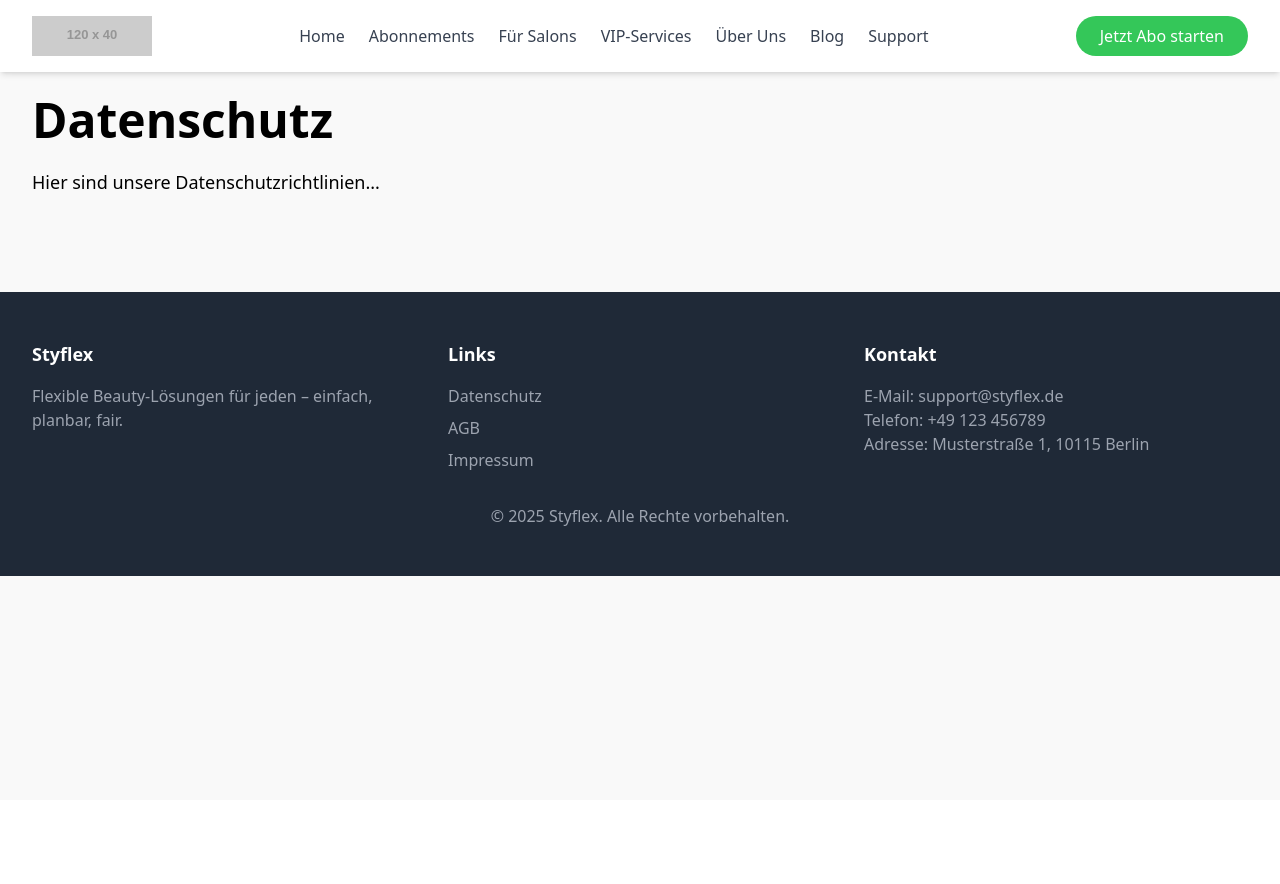
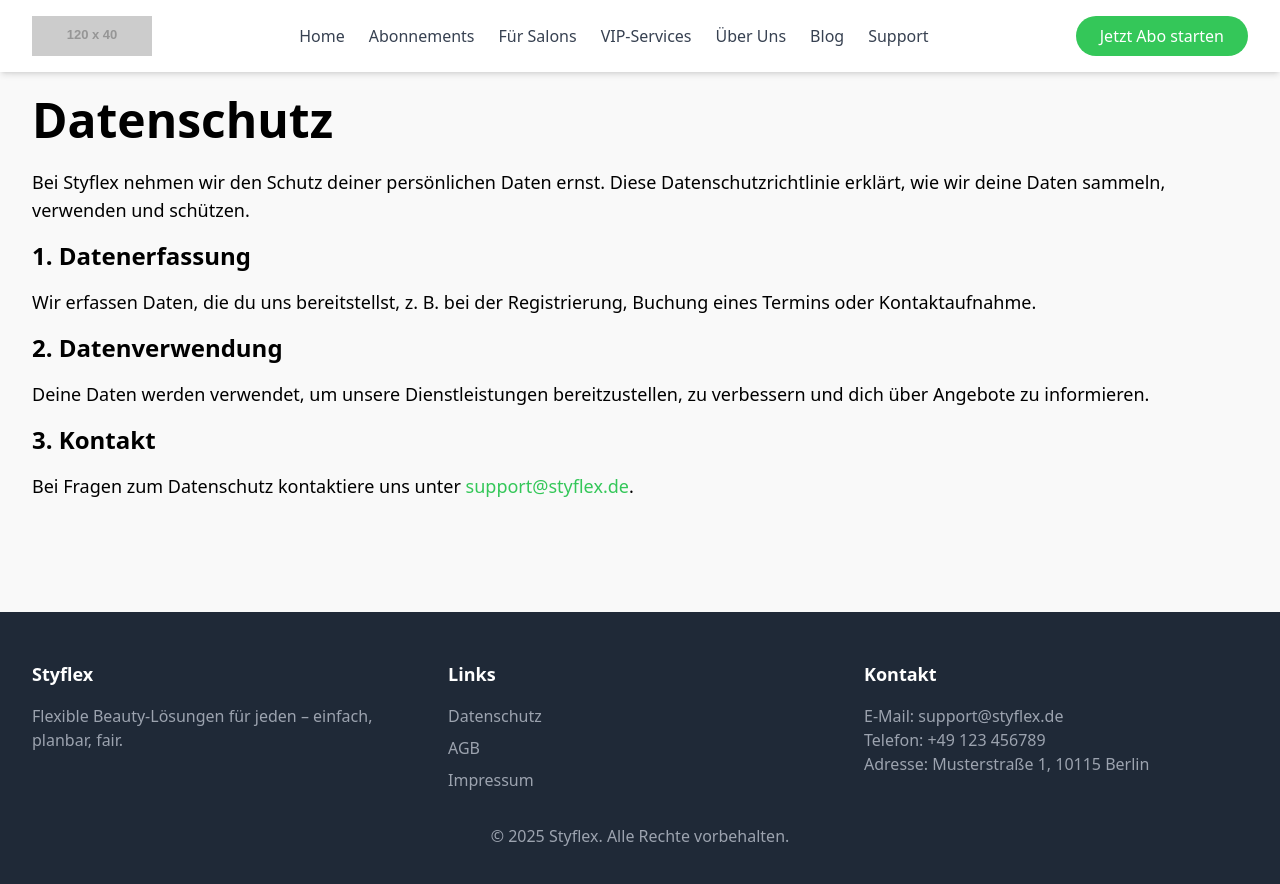
Before and after one commit to omarawel/styflex, a Next.js app: page /datenschutz in a window 1280 px wide. Shown: the top 884 px of the page. Before the commit the page ends 800 px from the top, so only its background shows below. Built offline with nearby package versions, Linux system fonts and the light colour scheme.

Commit message:
Update datenschutz.tsx

```diff
--- a/pages/datenschutz.tsx
+++ b/pages/datenschutz.tsx
@@ -1,4 +1,5 @@
 import Head from 'next/head';
+import Link from 'next/link';
 import Header from '../components/Header';
 import Footer from '../components/Footer';
 
@@ -13,7 +14,21 @@ export default function Datenschutz() {
       <section className="py-24">
         <div className="max-w-7xl mx-auto px-4 sm:px-6 lg:px-8">
           <h1 className="text-5xl font-bold mb-6">Datenschutz</h1>
-          <p className="text-lg">Hier sind unsere Datenschutzrichtlinien...</p>
+          <p className="text-lg mb-4">
+            Bei Styflex nehmen wir den Schutz deiner persönlichen Daten ernst. Diese Datenschutzrichtlinie erklärt, wie wir deine Daten sammeln, verwenden und schützen.
+          </p>
+          <h2 className="text-2xl font-semibold mb-4">1. Datenerfassung</h2>
+          <p className="text-lg mb-4">
+            Wir erfassen Daten, die du uns bereitstellst, z. B. bei der Registrierung, Buchung eines Termins oder Kontaktaufnahme.
+          </p>
+          <h2 className="text-2xl font-semibold mb-4">2. Datenverwendung</h2>
+          <p className="text-lg mb-4">
+            Deine Daten werden verwendet, um unsere Dienstleistungen bereitzustellen, zu verbessern und dich über Angebote zu informieren.
+          </p>
+          <h2 className="text-2xl font-semibold mb-4">3. Kontakt</h2>
+          <p className="text-lg mb-4">
+            Bei Fragen zum Datenschutz kontaktiere uns unter <a href="mailto:support@styflex.de" className="text-primary">support@styflex.de</a>.
+          </p>
         </div>
       </section>
       <Footer />
```
